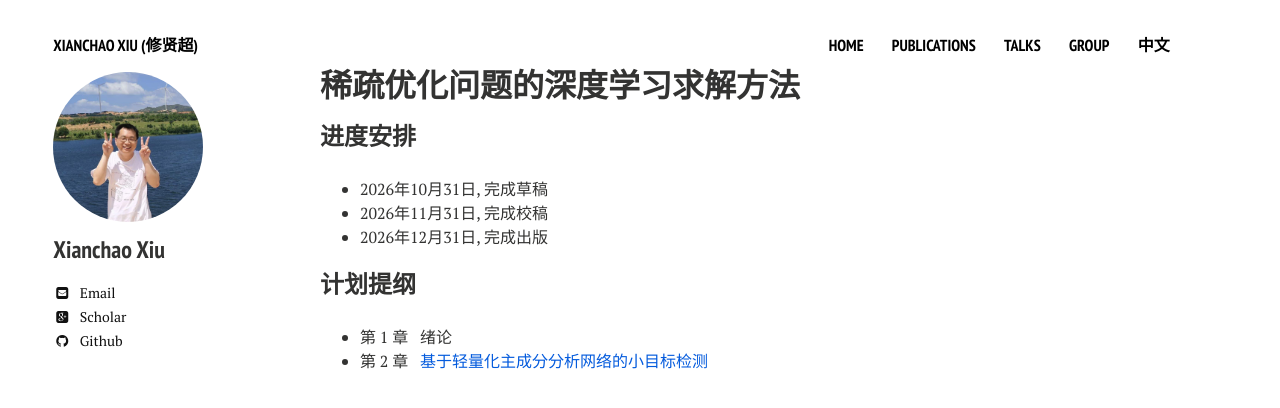
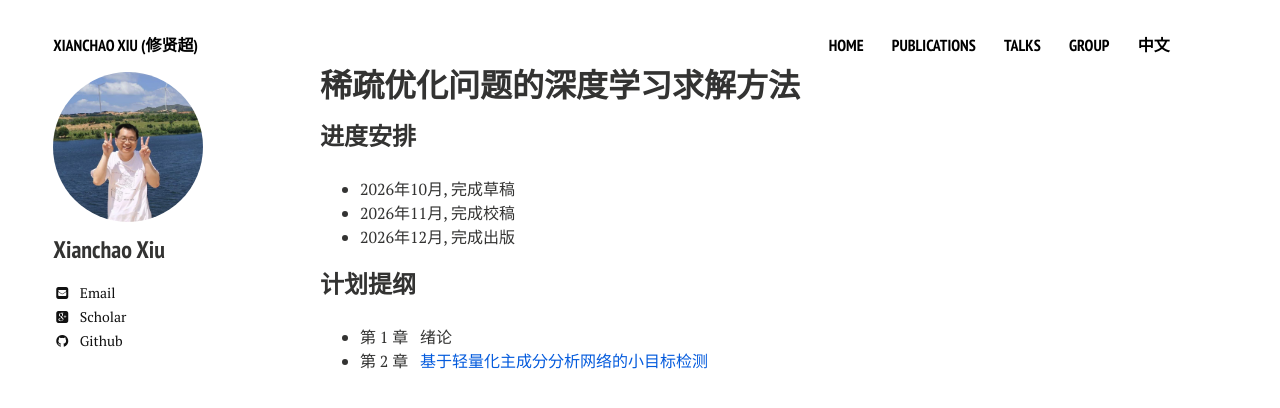
Before and after one commit to xianchaoxiu/xianchaoxiu.github.io, a Jekyll site: the page built from chinese/book/L2O/index.md, in a window 1280 px wide. Shown: the top 408 px of the page. Built offline with Jekyll 4.4.1, drawn with Linux system fonts in a browser that asks for light colours; nearby versions of some CDN libraries.

Commit message:
Update index.md

```diff
--- a/chinese/book/L2O/index.md
+++ b/chinese/book/L2O/index.md
@@ -6,9 +6,9 @@ share: false
 ---
 
 ### 进度安排
-* 2026年10月31日, 完成草稿<br>
-* 2026年11月31日, 完成校稿<br>
-* 2026年12月31日, 完成出版<br>
+* 2026年10月, 完成草稿<br>
+* 2026年11月, 完成校稿<br>
+* 2026年12月, 完成出版<br>
 
 
 
```
